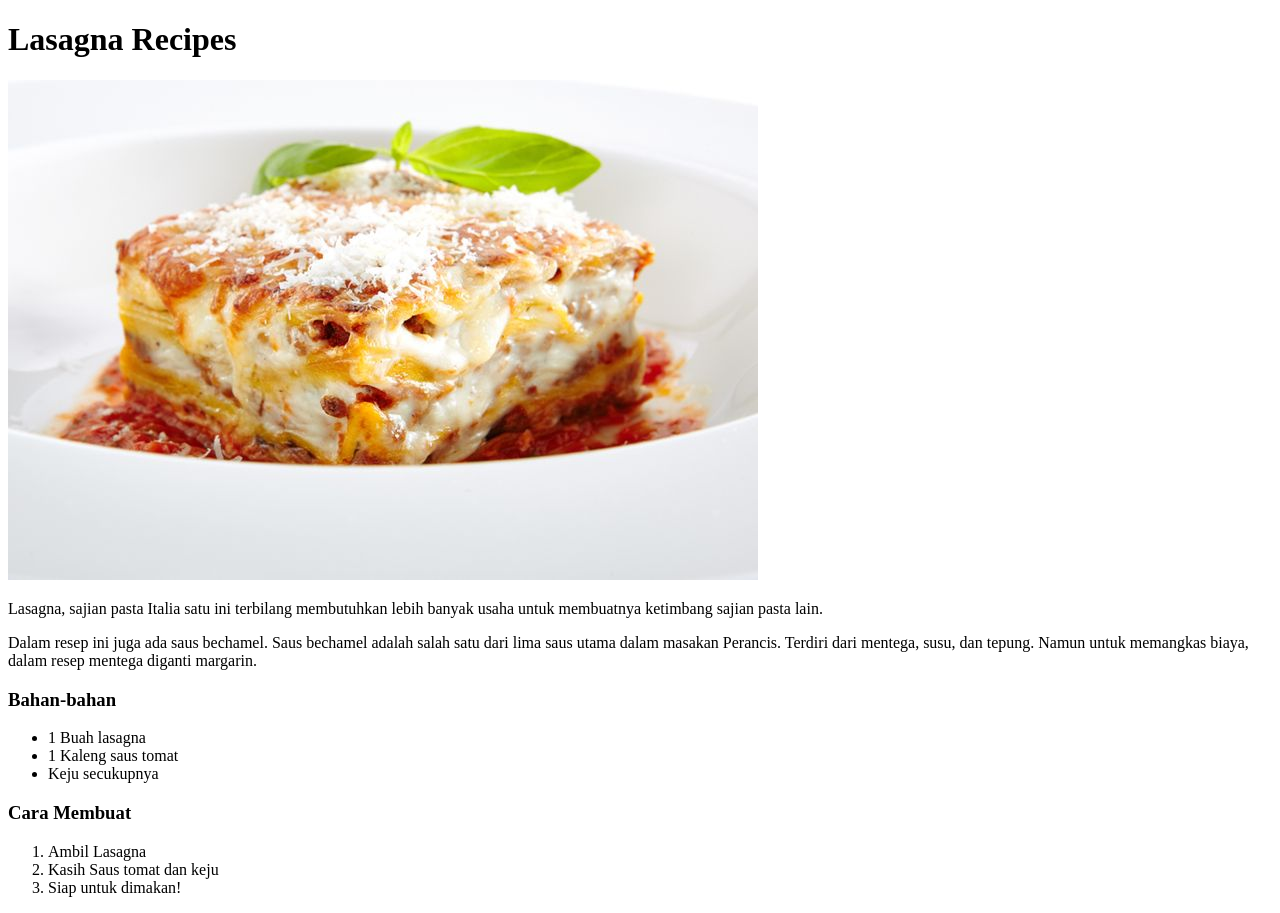
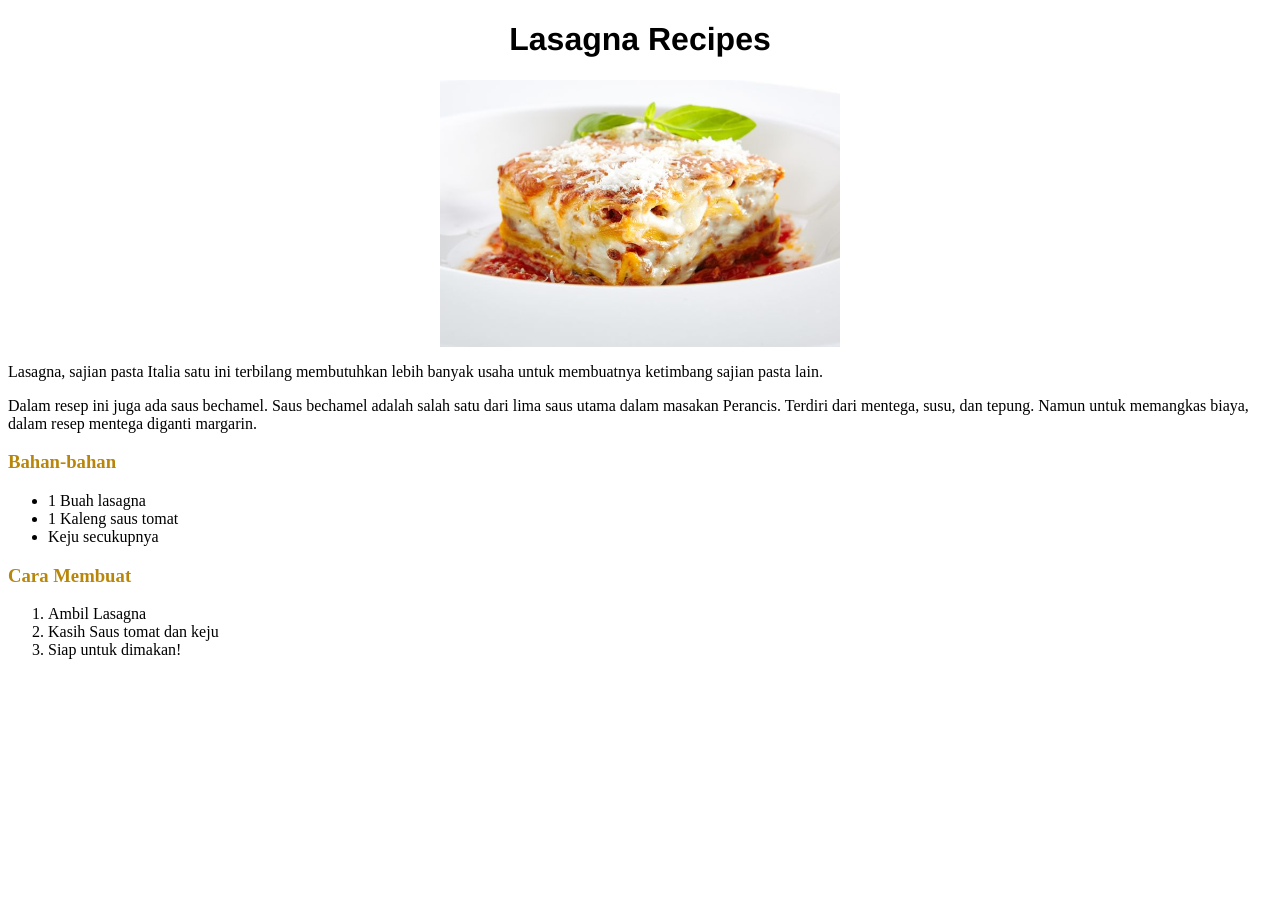
Before and after one commit to amadeus9909/odin-recepies, a plain HTML site: page recipes/lasagna.html in a window 1280 px wide. After the commit the page ends 800 px from the top, so only its background shows below. Drawn offline with Linux system fonts and the light colour scheme.

Commit message:
Menambah Style CSS

```diff
--- /dev/null
+++ b/recipes/lasagna.css
@@ -0,0 +1,16 @@
+.Judul{
+    text-align: center;
+    font-family: 'Franklin Gothic Medium', 'Arial Narrow', Arial, sans-serif;
+}
+
+.Gambar{
+    width: 400px;
+    height: auto;
+    display: block;
+    margin-left: auto;
+    margin-right: auto;
+}
+
+.Sub-Judul{
+    color: darkgoldenrod;
+}
--- a/recipes/lasagna.html
+++ b/recipes/lasagna.html
@@ -3,21 +3,22 @@
     <head>
         <meta charset="utf-8">
         <title>Lasagna</title>
+        <link rel="stylesheet" href="lasagna.css">
     </head>
     <body>
-        <h1>Lasagna Recipes</h1>
-        <img src="gambar_lasagna.jpg" alt="REsep lasagna">
+        <h1 class="Judul">Lasagna Recipes</h1>
+        <img src="gambar_lasagna.jpg" alt="REsep lasagna" class="Gambar">
         <p>Lasagna, sajian pasta Italia satu ini terbilang membutuhkan lebih banyak usaha untuk membuatnya
             ketimbang sajian pasta lain.</p>
         <p>Dalam resep ini juga ada saus bechamel. Saus bechamel adalah salah satu dari lima saus utama dalam masakan Perancis. Terdiri dari mentega, susu, dan tepung.
             Namun untuk memangkas biaya, dalam resep mentega diganti margarin.</p>
-        <h3>Bahan-bahan</h3>
+        <h3 class="Sub-Judul">Bahan-bahan</h3>
         <ul>
             <li>1 Buah lasagna</li>
             <li>1 Kaleng saus tomat</li>
             <li>Keju secukupnya</li>
         </ul>
-        <h3>Cara Membuat</h3>
+        <h3 class="Sub-Judul">Cara Membuat</h3>
         <ol>
             <li>Ambil Lasagna</li>
             <li>Kasih Saus tomat dan keju</li>
--- /dev/null
+++ b/style.css
@@ -0,0 +1,9 @@
+.Judul{
+    text-align: center;
+    font-family: 'Courier New', Courier, monospace;
+}
+
+.linkResep{
+    color: black;
+    text-decoration-line: none;
+}
```
Also changed, not shown: index.html (+5 -4 lines).
